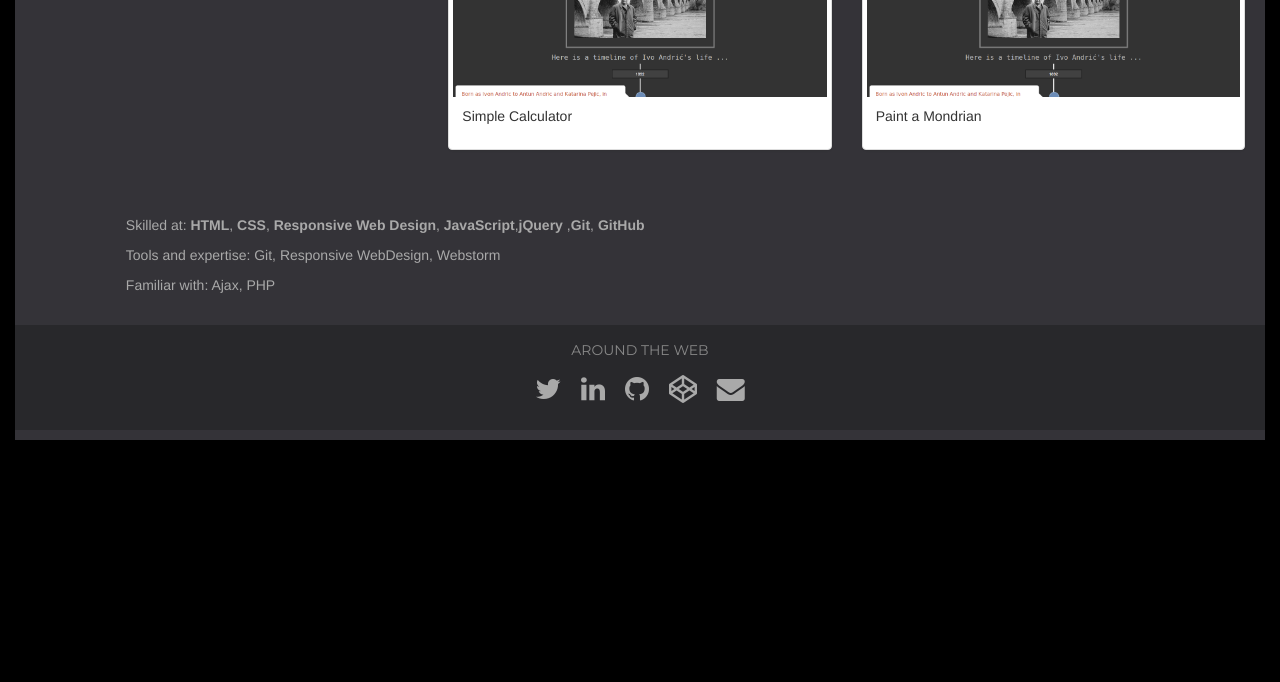
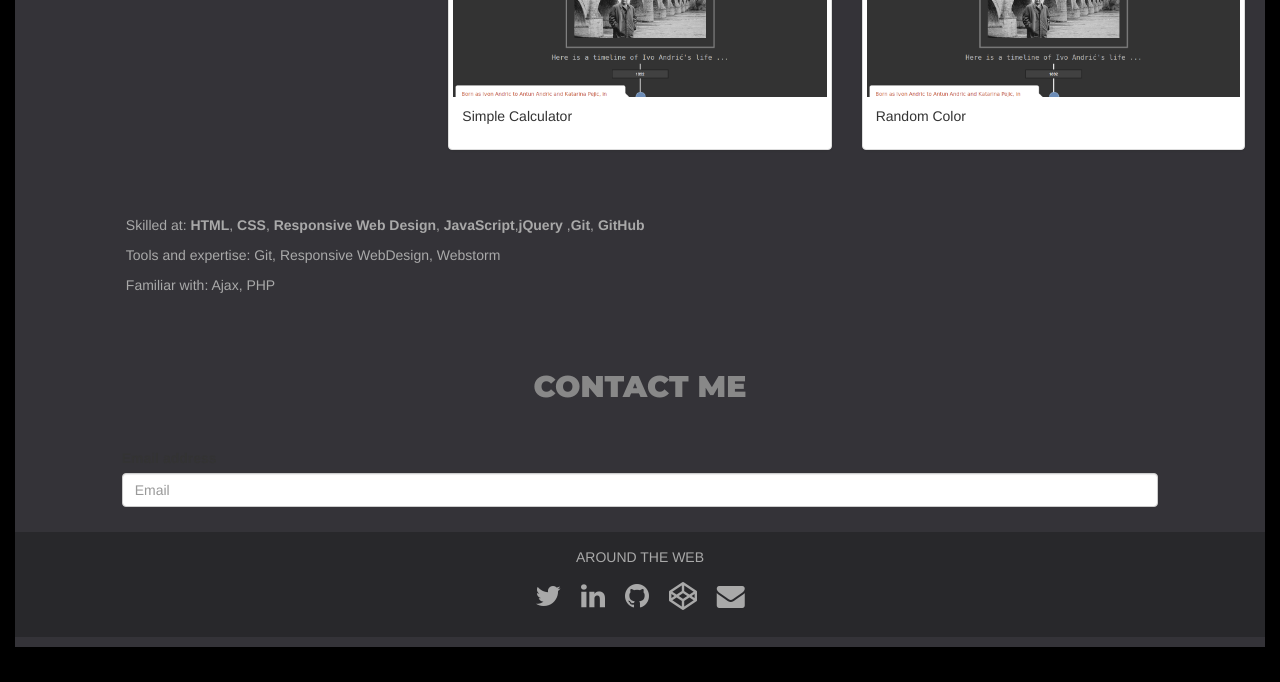
Before and after one commit to onetoughcookie226/onetoughcookie226.github.io, a plain HTML site: page index.html in a window 1280 px wide. Shown: the part 1099-1781 px from the top of the page. Before the commit the page ends 1574 px from the top, so only its background shows below. Drawn offline with nearby package versions, Linux system fonts and the light colour scheme; a web font is replaced by a local one.

Commit message:
Add contact form

```diff
--- a/css/style.css
+++ b/css/style.css
@@ -98,18 +98,32 @@ a:visited {
     color:darkgray;
 }
 
-.contact-wrapper {
+.contact-wrapper  h2 {
+    color: #888;
+    font-family: Montserrat,sans-serif;
+    font-weight: bold;
+    text-align: center;
+    text-transform: uppercase;
+    padding: 35px 20px;
+}
+/*.contact-wrapper > p {*/
+    /*text-transform: uppercase;*/
+    /*color: #888;*/
+    /*font-family: Montserrat,sans-serif;*/
+/*}*/
+
+.footer-wrapper {
     background-color: #28282B;
     margin-top: 10px;
     padding: 15px 5px 20px 5px;
     color:darkgray;
 }
 
-.contact-wrapper > p {
+.footer-wrapper > p {
     text-transform: uppercase;
-    color: #888;
-    font-family: Montserrat,sans-serif;
 }
+
+
 
 .footer > div > a {
     font-size: 28px;
--- a/index.html
+++ b/index.html
@@ -117,7 +117,7 @@
                                 <a href="/w3images/nature.jpg">
                                     <img src="css/img/screenshot-tribute-page.png" alt="Nature" style="width:100%">
                                     <div class="caption">
-                                        <p>Paint a Mondrian</p>
+                                        <p>Random Color</p>
                                     </div>
                                 </a>
                             </div>
@@ -140,8 +140,23 @@
                     <div class="col-xs-1"></div>
                 </div>
             </div>
+            <div class="contact-wrapper">
+                <div class="row">
+                    <div class="col-xs-1"></div>
+                    <div class="col-xs-10">
+                        <h2 class="primary-text">contact me</h2>
+                        <form>
+                            <div class="form-group">
+                                <label for="exampleInputEmail1">Email address</label>
+                                <input type="email" class="form-control" id="exampleInputEmail1" placeholder="Email">
+                            </div>
+                        </form>
+                    </div>
+                    <div class="col-xs-1"></div>
+                </div>
+            </div>
 
-            <div class="contact-wrapper">
+            <div class="footer-wrapper">
                 <p class="text-center">around the web</p>
                 <div class="row" id="footer">
                     <footer class="footer">
```
